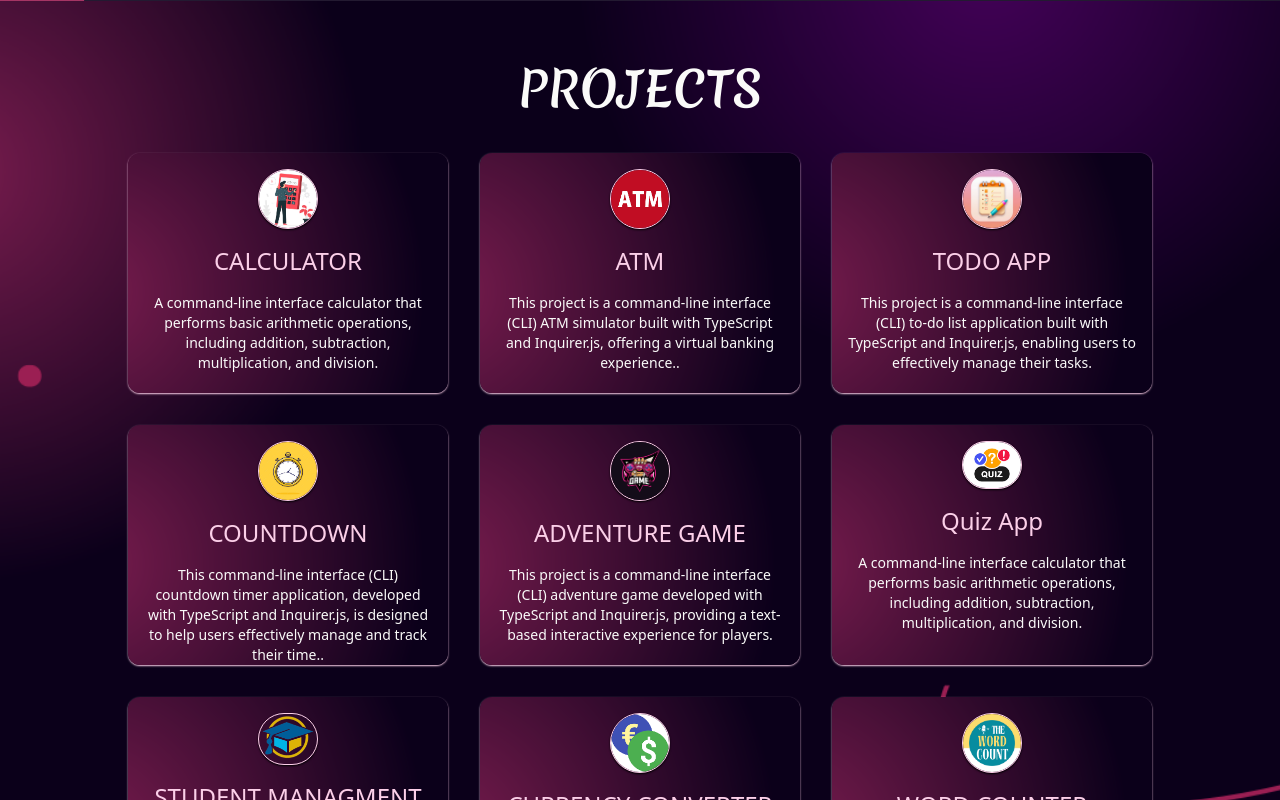
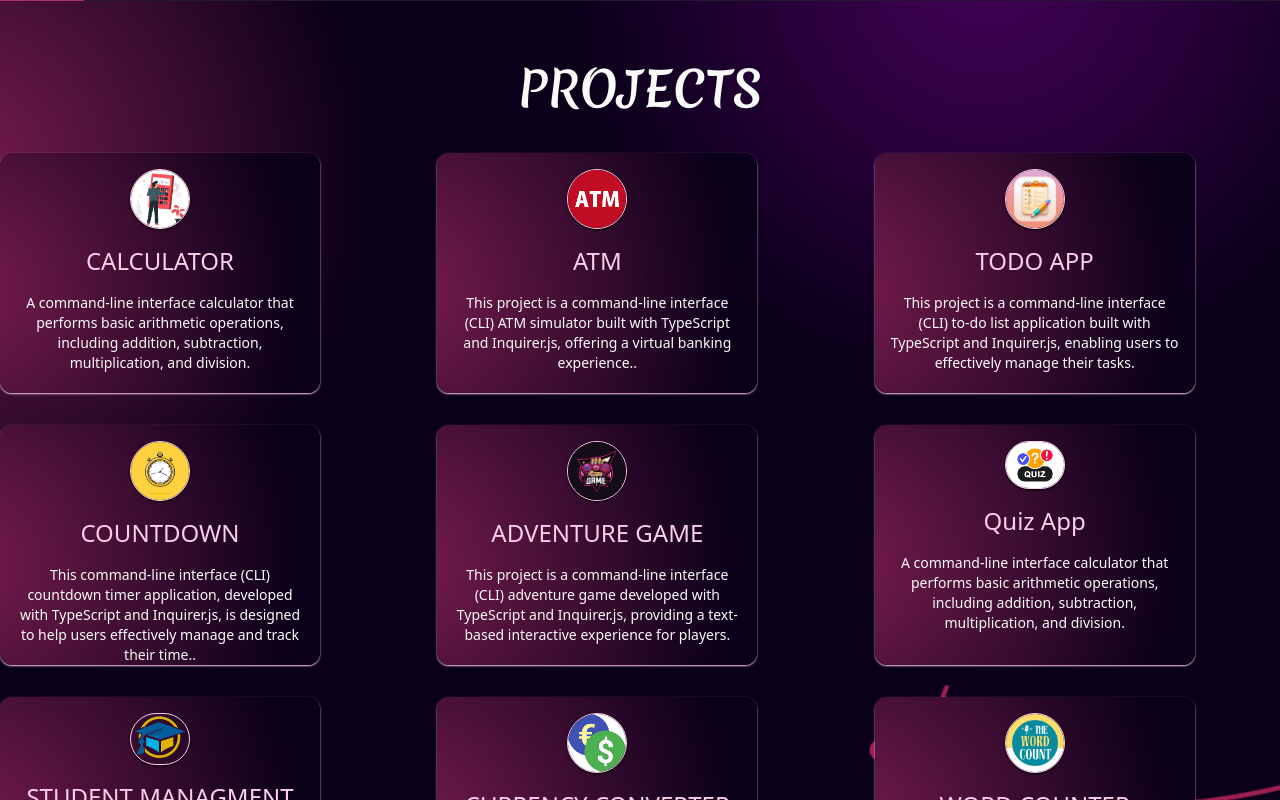
Before and after one commit to eshaawnaeem07/MY_PORTFOLIO, a Next.js app: page / in a window 1280 px wide. Shown: the part 1680-2480 px from the top of the page. Built offline with nearby package versions, Linux system fonts and the light colour scheme; a web font is replaced by a local one.

Commit message:
MY_PORTFOLIO

```diff
--- a/src/app/projects/page.tsx
+++ b/src/app/projects/page.tsx
@@ -7,7 +7,7 @@ const Project = () => {
     <div>
       <section
         id="projects"
-        className="text-stone-50 h-max  bg-[url('/images/pink.png')] bg-cover text-center "
+        className="text-stone-50 h-max w-full bg-[url('/images/pink.png')] bg-cover text-center "
       >
         <div className="flex justify-center">
           <div className="pt-[2rem] md:pt-[4rem] pb-[1rem] ">
@@ -17,7 +17,7 @@ const Project = () => {
           </div>
         </div>
 
-        <div className="w-[80%] pt-5 mx-auto grid grid-cols-1 md:grid-cols-2 lg:grid-cols-3 gap-[2rem] pb-12">
+        <div className="w-[100%] pt-5 mx-auto grid grid-cols-1 md:grid-cols-2 lg:grid-cols-3 gap-[2rem] pb-12">
           <div className="h-60 w-80 bg-[url('/images/pink.png')] shadow-sm shadow-pink-200 rounded-xl transform  hover:translate-y-6 transition-all duration-200">
             <div className="flex flex-col gap-y-4 items-center p-4 ">
               {" "}
```
